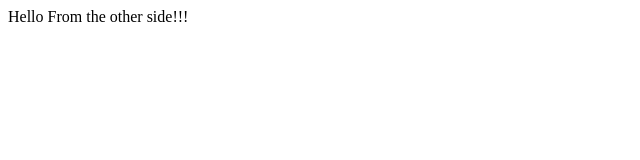
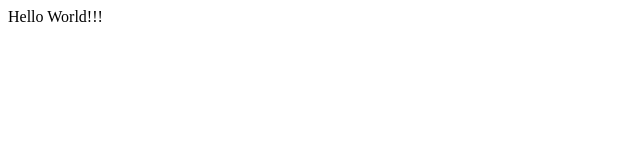
Before and after one commit to zamar99/bootcamp2020, a plain HTML site: page index.html in a window 1280 px wide. Shown: the whole page, without its empty margins (0-640 px from the left). Drawn offline with Linux system fonts and the light colour scheme.

Commit message:
Updated index.html

```diff
--- a/index.html
+++ b/index.html
@@ -5,7 +5,7 @@
   </head>
   <body>
     <div>
-      Hello From the other side!!!
+      Hello World!!!
     </div>
   </body>
 </html>
```
